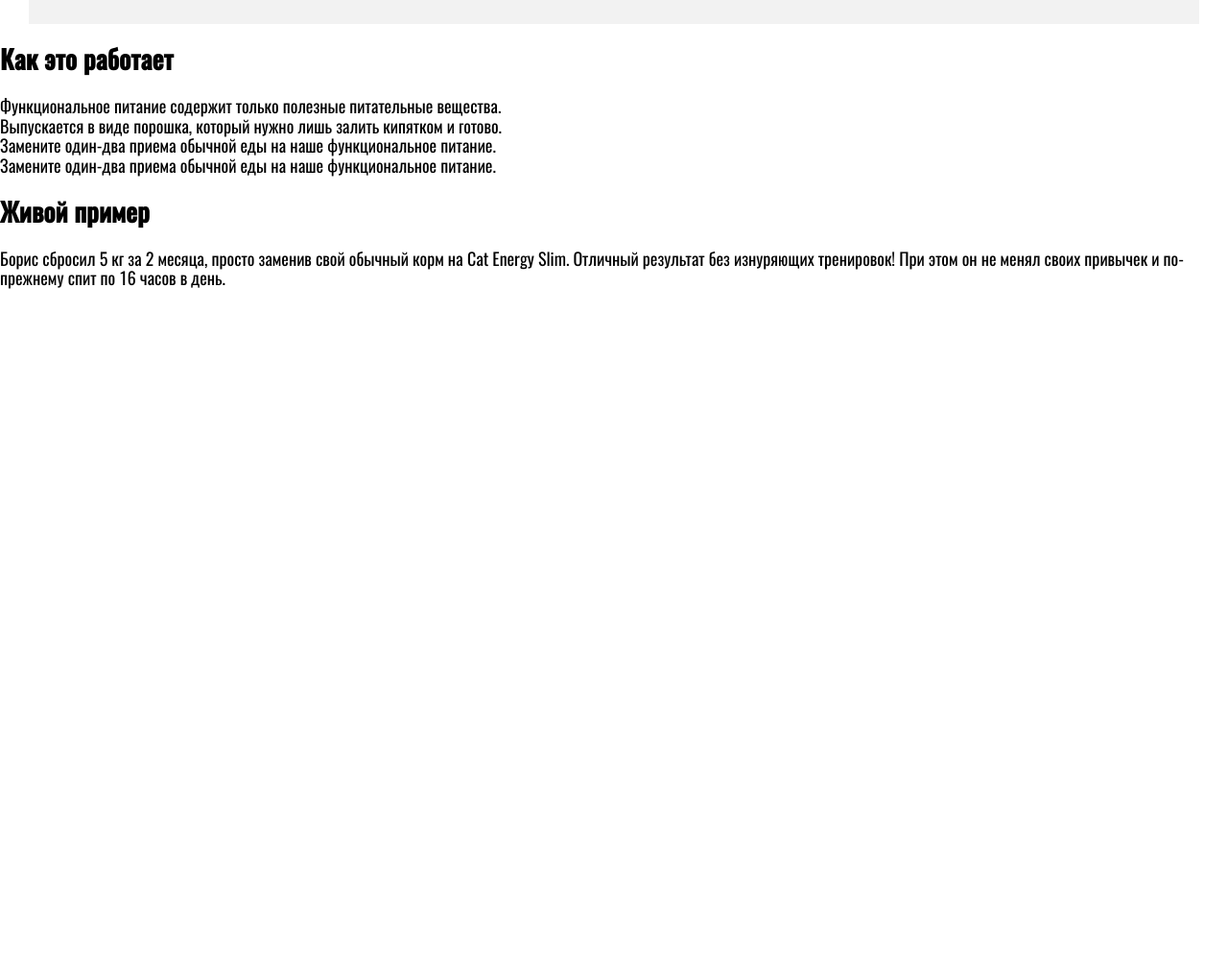
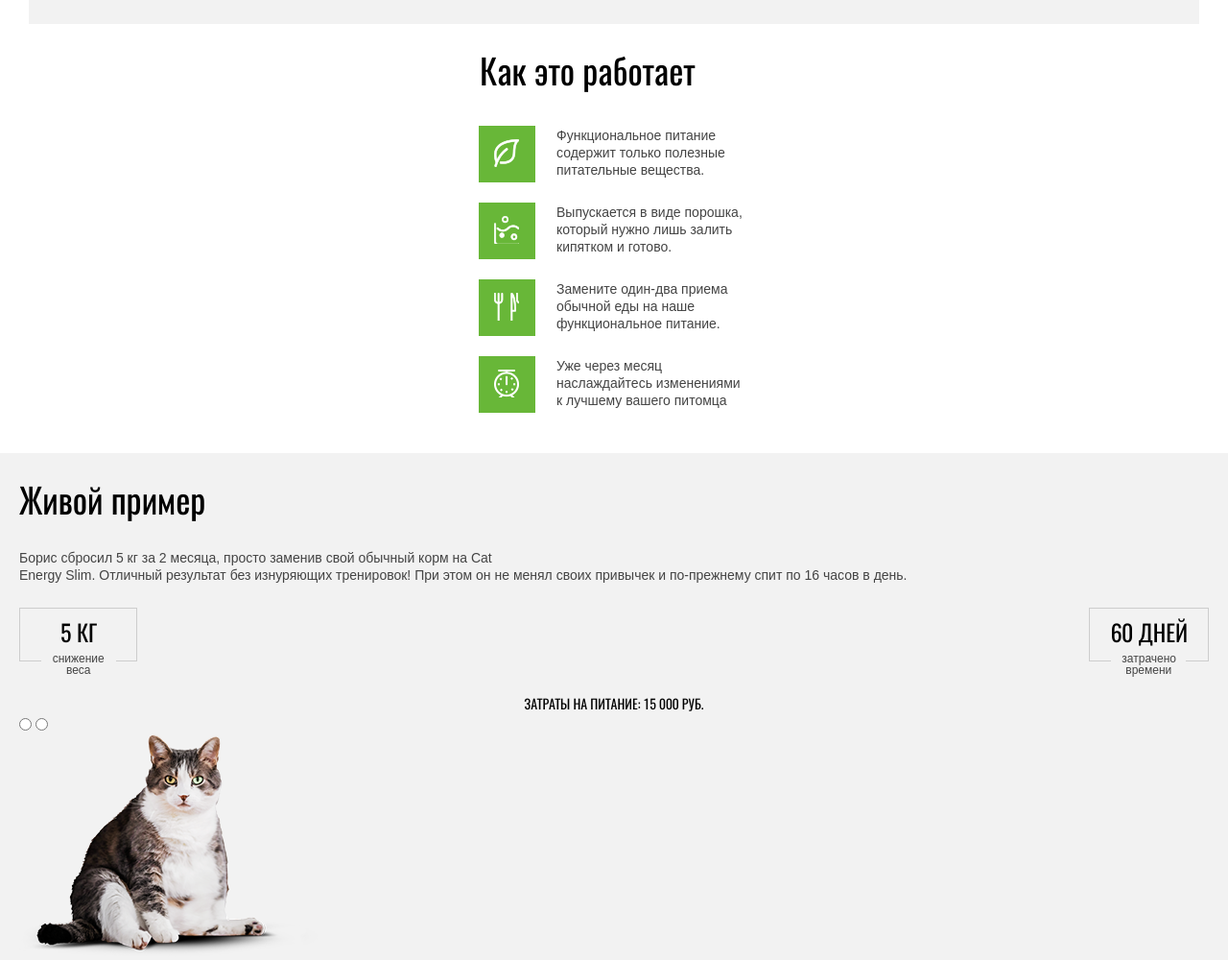
Before and after one commit to FedorenkoAl/Cat, a website: page src/index.html in a window 1280 px wide. Shown: the part 1700-2700 px from the top of the page at 96% size. Before the commit the page ends 2022 px from the top, so only its background shows below. Drawn offline with nearby package versions, Linux system fonts and the light colour scheme; files that its build step writes are made by us from their sources.

Commit message:
add-03-08

```diff
--- a/src/index.html
+++ b/src/index.html
@@ -59,18 +59,37 @@
 					</div>
 					</div>
 				</section>
-				<section class="">
-					<h2>Как это работает</h2>
-					<p>Функциональное питание содержит только полезные питательные вещества.</p>
-					<p>Выпускается в виде порошка, который нужно лишь залить кипятком и готово.</p>
-					<p>Замените один-два приема обычной еды на наше функциональное питание.</p>
-					<p>Замените один-два приема обычной еды на наше функциональное питание.</p>
+				<section class="advatages">
+					<h3 class="advatages__title">Как это работает</h3>
+					<p class="advatages__texte">Функциональное питание содержит только полезные питательные вещества.</p>
+					<p class="advatages__texte">Выпускается в виде порошка, который нужно лишь залить кипятком и готово.</p>
+					<p class="advatages__texte">Замените один-два приема обычной еды на наше функциональное питание.</p>
+					<p class="advatages__texte">Уже через месяц наслаждайтесь изменениями к лучшему вашего питомца</p>
 				</section>
-				<section class="">
-					<h2>Живой пример</h2>
-					<p>Борис сбросил 5 кг за 2 месяца, просто заменив свой обычный корм на Cat Energy Slim. Отличный результат без изнуряющих тренировок! При этом он не менял своих привычек и по-прежнему спит по 16 часов в день. </p>
-					<img src="" width="" height="" halt="">
+				<div class="example__container">
+				<section class="example">
+					<h3 class="example__title">Живой пример</h3>
+					<p class="example__texte">Борис сбросил 5 кг за 2 месяца, просто заменив свой обычный корм на Cat<br> Energy Slim. Отличный результат без изнуряющих тренировок! При этом он не менял своих привычек и по-прежнему спит по 16 часов в день. </p>
+					<div class="example__wrapper">
+			<div class="example__weight">
+						<p class="example__weight-cont">5 КГ</p>
+					<p class="example__weight-title">снижение  веса</p>
+				</div>
+						<div class="example__time">
+		<p class="example__time-cont">60 <span class="example__span">дней</span></p>
+
+						<p class="example__time-title">затрачено  времени</p>
+						</div>
+
+				</div>
+					<p class="example__cost">Затраты на питание: 15 000 руб.</p>
+					<input class="example__input" type="radio" name="scale">
+						<input class="example__input" type="radio" name="scale">
+					<div class="example__img-wrapper">
+					<img class="example__img" src="image/before-mobile.png" width="311" height="232" alt="">
+						</div>
 				</section>
+			</div>
 			</main>
 
 	<footer class="footer"></footer>
--- /dev/null
+++ b/src/sass/bloks/advatages.scss
@@ -0,0 +1,83 @@
+.advatages {
+	width: 280px;
+	margin: 0 auto;
+	margin-top: 20px;
+	padding: 0 20px;
+		padding-bottom: 20px;
+}
+
+.advatages__title {
+	margin: 0;
+	margin-bottom: 27px;
+	font-size: 36px;
+	line-height: 60px;
+	font-weight: 400;
+}
+
+.advatages__texte {
+	position: relative;
+	min-width: 200px;
+	font-family: "Arial";
+	font-size: 14px;
+	line-height: 18px;
+	font-weight: 400;
+	color: #444444;
+	padding-left: 80px;
+	z-index: 0;
+		margin-bottom: 26px;
+}
+
+
+.advatages__texte:nth-child(2)::before {
+	content: "";
+	position: absolute;
+	width: 26px;
+	height: 29px;
+	background-image: url("../../image/advantage-1.png");
+	z-index: 9;
+	left: 15px;
+	top: 13px;
+}
+
+.advatages__texte:nth-child(3)::before {
+	content: "";
+	position: absolute;
+	width: 26px;
+	height: 29px;
+	background-image: url("../../image/andvantage-2.png");
+	z-index: 9;
+	left: 15px;
+	top: 13px;
+}
+
+.advatages__texte:nth-child(4)::before {
+	content: "";
+	position: absolute;
+	width: 26px;
+	height: 29px;
+	background-image: url("../../image/advantage-3.png");
+	z-index: 9;
+	left: 15px;
+	top: 13px;
+}
+
+.advatages__texte:nth-child(5)::before {
+	content: "";
+	position: absolute;
+	width: 26px;
+	height: 29px;
+	background-image: url("../../image/advantage-4.png");
+	z-index: 9;
+	left: 15px;
+	top: 13px;
+}
+
+.advatages__texte::after {
+	content: "";
+	position: absolute;
+	width: 59px;
+	height: 59px;
+	background-color: rgb(104, 183, 56);
+	top: -1px;
+	left: -1px;
+}
--- a/src/sass/bloks/body.scss
+++ b/src/sass/bloks/body.scss
@@ -12,7 +12,7 @@ ul {
   list-style: none;
 }
 
-p, h1 {
+p, h1, h3 {
   margin: 0;
   padding: 0;
 }
--- a/src/sass/bloks/categories.scss
+++ b/src/sass/bloks/categories.scss
@@ -105,7 +105,7 @@
 
 .categories__link-wrapper {
 	text-align: left;
-	margin-top: 18px;
+	margin-top: 17px;
 
 }
 
--- /dev/null
+++ b/src/sass/bloks/example.scss
@@ -0,0 +1,98 @@
+.example__container {
+	min-width: 320px;
+	margin: 0 auto;
+	background-color: #f2f2f2;
+	padding-top: 20px;
+
+}
+
+.example {
+	min-width: 280px;
+	padding: 0 20px;
+	margin: 0 auto;
+}
+
+.example__title {
+	font-size: 36px;
+	line-height: 60px;
+	font-weight: 400;
+
+	margin-bottom: 20px;
+}
+
+.example__texte {
+	font-family: "Arial";
+	font-size: 14px;
+	line-height: 18px;
+	font-weight: 400;
+	color: #444444;
+	margin-bottom: 25px;
+}
+
+.example__weight-title,
+.example__time-title {
+	width: 56px;
+	margin: 0 auto;
+	text-align: center;
+	font-family: "Arial";
+	font-size: 12px;
+	line-height: 12px;
+	font-weight: 400;
+	color: #444444;
+		background-color: #f2f2f2;
+
+}
+
+.example__weight-title {
+	margin-top: -9px;
+
+	padding: 0 11px 0 11px;
+}
+
+.example__time-title {
+	margin-top: -9px;
+	padding: 0 11px 0 11px;
+}
+
+.example__span {
+	text-transform: uppercase;
+}
+
+.example__weight-cont,
+.example__time-cont {
+	font-size: 24px;
+	line-height: 24px;
+	font-weight: 400;
+	border: 1px solid #cdcdcd;
+}
+
+.example__cost {
+	text-align: center;
+	margin-top: 20px;
+	font-size: 14px;
+	line-height: 20px;
+	font-weight: 400;
+	text-transform: uppercase;
+}
+
+.example__weight,
+.example__time {
+	display: flex;
+	flex-direction: column;
+	align-items: center;
+	justify-content: center;
+
+}
+
+.example__weight-cont {
+	padding: 13px 41px 17px 42px;
+}
+
+.example__time-cont {
+	padding: 13px 21px 17px 22px;
+}
+
+.example__wrapper {
+	display: flex;
+	justify-content: space-between;
+}
--- a/src/sass/style.scss
+++ b/src/sass/style.scss
@@ -5,3 +5,5 @@
 @import "bloks/nav.scss";
 @import "bloks/food.scss";
 @import "bloks/categories.scss";
+@import "bloks/advatages.scss";
+@import "bloks/example.scss";
```
Also changed, not shown: src/css/style.css, src/image/after-mobile.jpg (added), src/image/before-after scale.png (added), src/image/before-mobile.jpg (added), src/image/before-mobile.png (added).
